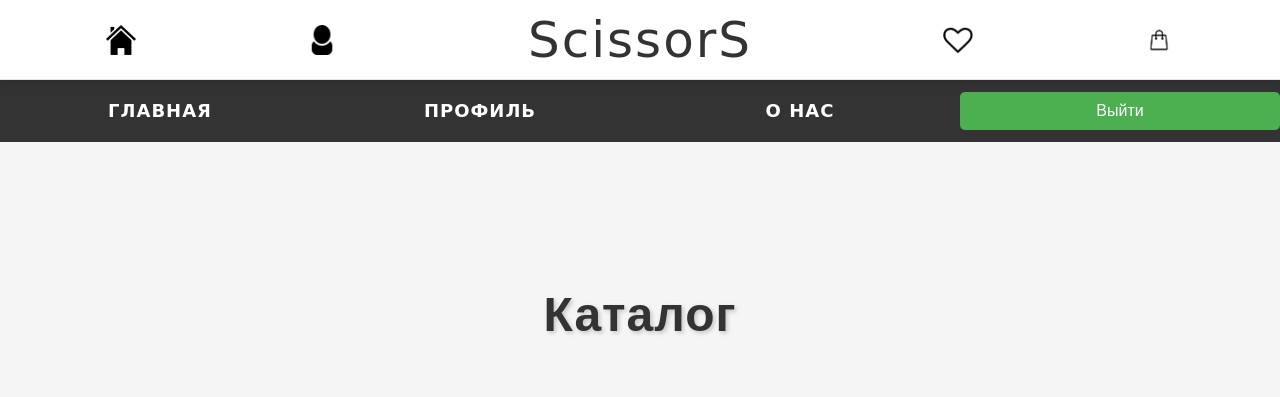
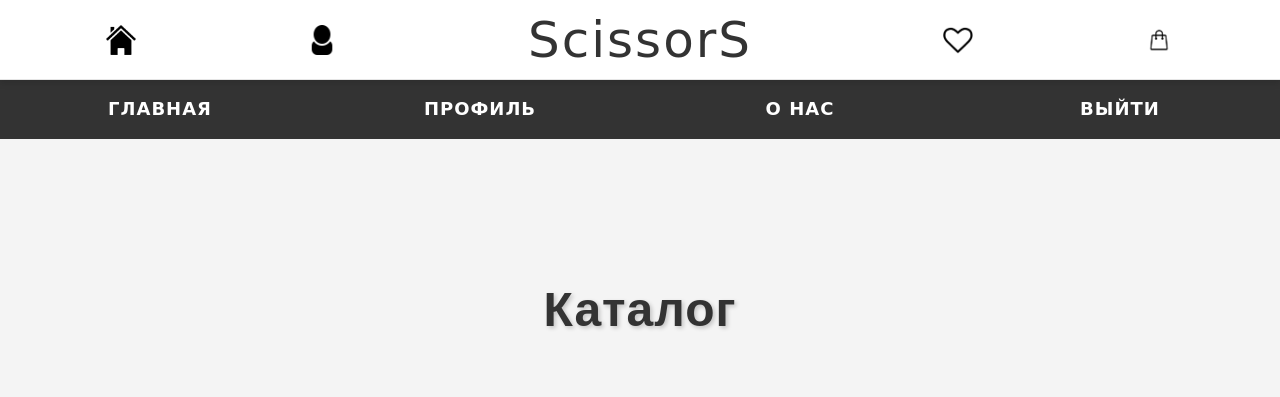
Before and after one commit to Baranotik15/My_project, a Django app: page / in a window 1280 px wide. Shown: the top 397 px of the page. Run offline with Django 5.2, Linux system fonts and the light colour scheme; a user stored in the database is signed in; data comes from the database, SQL or seed files in the repository; lists and menus that the app fills with data are empty.

Commit message:
fix style problem

```diff
--- a/shopPj/static/base_pattern/css/base.css
+++ b/shopPj/static/base_pattern/css/base.css
@@ -30,20 +30,6 @@
 a:active {
     color: inherit;
     text-decoration: none;
-}
-
-button {
-    background-color: #4CAF50;
-    color: white;
-    padding: 10px 20px;
-    border: none;
-    border-radius: 5px;
-    cursor: pointer;
-    font-size: 16px;
-}
-
-button:hover {
-    background-color: #45a049;
 }
 
 .hud {
@@ -152,10 +139,6 @@
     color: inherit;
 }
 
-.menu-table th {
-    padding: 0;
-}
-
 h1 {
     font-family: 'Great Vibes', cursive;
     color: #333333;
--- a/shopPj/templates/base.html
+++ b/shopPj/templates/base.html
@@ -5,7 +5,6 @@
   <title>Scissors</title>
   {% load static %}
   <link rel="stylesheet" href="{% static "base_pattern/css/base.css" %}">
-  <link rel="stylesheet" href="{% static "home_page/css/home.css" %}">
   <link rel="stylesheet" href="{% static "about_page/css/about.css" %}">
   <link rel="stylesheet" href="{% static "product/css/product_list.css" %}">
   <link rel="stylesheet" href="{% static "product/css/product_detail.css" %}">
@@ -43,12 +42,12 @@
         <th><a href="{% url "profile" %}" class="full-th-link">Профиль</a></th>
         <th><a href="{% url "about" %}" class="full-th-link">О нас</a></th>
         {% if user.is_authenticated %}
-          <th>
-            <form method="post" action="{% url 'logout' %}" style="display: inline;">
-              {% csrf_token %}
-              <button type="submit" class="full-th-link">Выйти</button>
-            </form>
-          </th>
+        <th>
+          <a href="#" class="full-th-link" onclick="event.preventDefault(); document.getElementById('logout-form').submit();">Выйти</a>
+          <form id="logout-form" method="post" action="{% url 'logout' %}" style="display: none;">
+            {% csrf_token %}
+          </form>
+        </th>
         {% else %}
           <th><a href="{% url 'login' %}" class="full-th-link">Войти</a></th>
         {% endif %}
--- a/shopPj/templates/core/home.html
+++ b/shopPj/templates/core/home.html
@@ -1,5 +1,8 @@
 {% extends 'base.html' %}
 {% load static %}
+  {% block style %}
+    <link rel="stylesheet" href="{% static "home_page/css/home.css" %}">
+  {% endblock %}
 {% block content %}
 
   <h1> Каталог </h1>
```
Also changed, not shown: other parts of shopPj/static/base_pattern/css/base.css (+12 -15 lines), shopPj/shopPj/settings/prod.py (line endings or trailing spaces), 2 other files.
